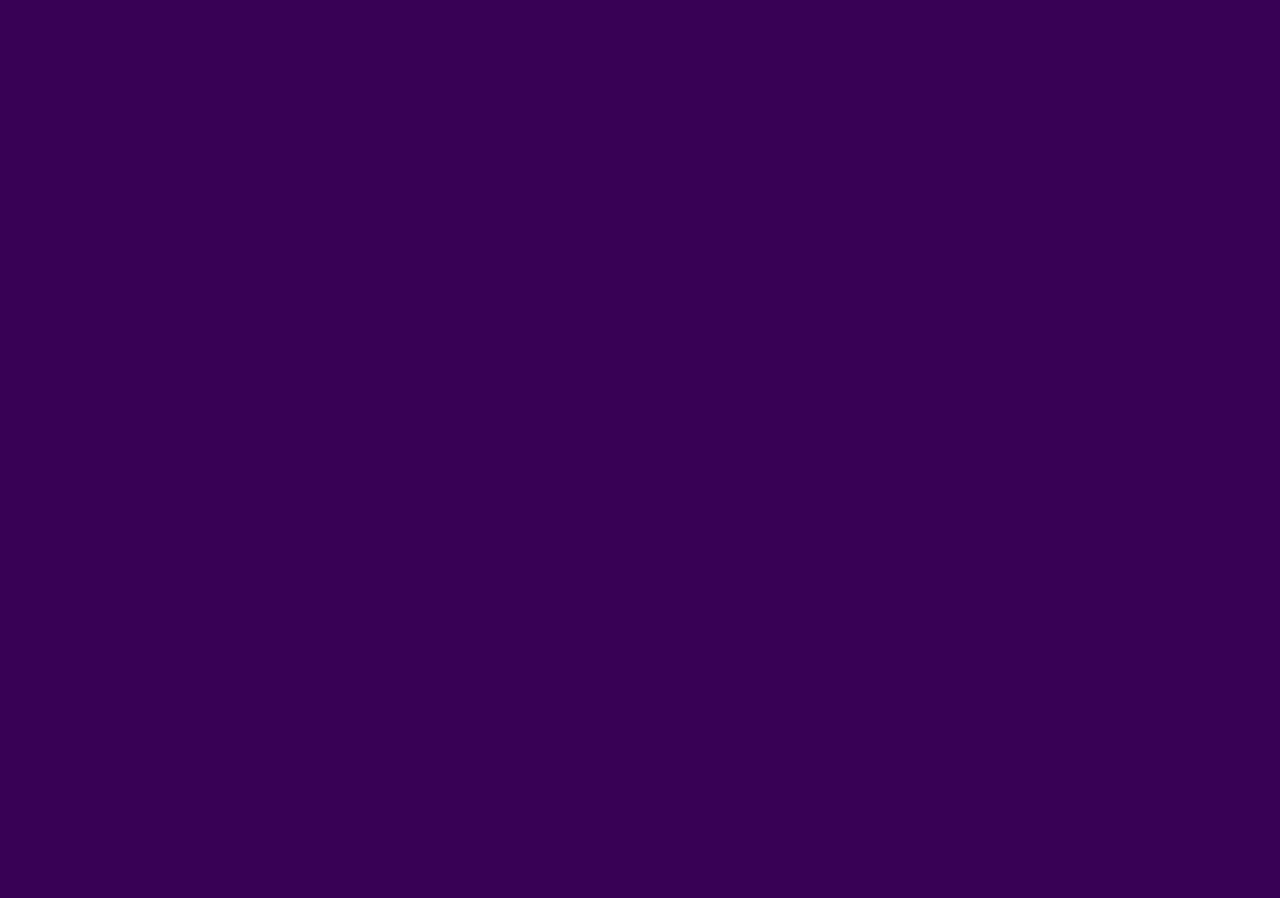
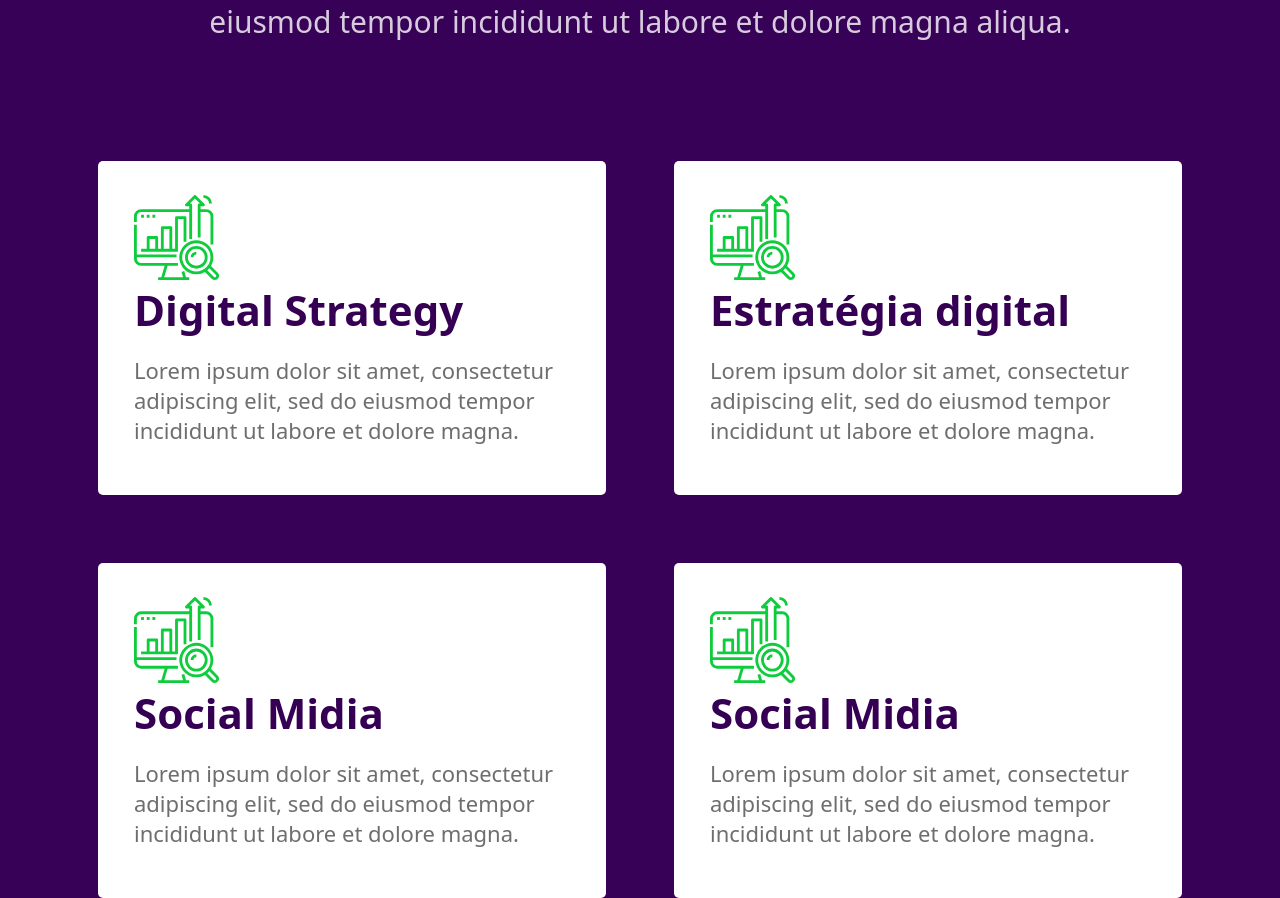
Before and after one commit to boguilhem/landingPageMultiSales, a Next.js app: page / in a window 1280 px wide. Shown: the part 1264-2162 px from the top of the page. Before the commit the page ends 935 px from the top, so only its background shows below. Built offline with nearby package versions, Linux system fonts and the light colour scheme.

Commit message:
feat: adding features component

```diff
--- /dev/null
+++ b/components/features/features.module.scss
@@ -0,0 +1,63 @@
+@import '/styles/mixins/colors.scss';
+@import '/styles/mixins/padding.scss';
+
+.container {
+  @include Padding;
+  display: flex;
+  flex-flow: column;
+  align-items: center;
+  justify-content: center;
+
+  h1 {
+    width: 56rem;
+    text-align: center;
+    font-size: 4rem;
+    font-weight: bold;
+    line-height: 5.125rem;
+    margin-bottom: 2.625rem;
+  }
+
+  p {
+    width: 56rem;
+    text-align: center;
+    font-size: 1.875rem;
+    font-weight: lighter;
+    line-height: 2.625rem;
+    opacity: 0.8;
+    margin-bottom: 4.75rem;
+  }
+}
+
+.features {
+  padding-top: 2.625rem;
+  display: grid;
+  grid-template-columns: repeat(2, 1fr);
+  gap: 4.25rem;
+}
+
+.feature {
+  width: 31.75rem;
+  padding: 2.125rem 2.25rem;
+  background-color: $white-color;
+  border-radius: 5px;
+
+  h1 {
+    font-size: 2.625rem;
+    font-weight: bold;
+    line-height: 3.125rem;
+    color: $purple2-color;
+    width: auto;
+    text-align: left;
+    margin-bottom: 1.25rem;
+  }
+
+  p {
+    font-size: 1.375rem;
+    font-weight: lighter;
+    line-height: 1.875rem;
+    color: $dark-gray-color;
+    width: auto;
+    text-align: left;
+    margin-bottom: 1rem;
+  }
+}
--- /dev/null
+++ b/components/features/index.jsx
@@ -0,0 +1,52 @@
+import Image from 'next/image';
+import styles from './features.module.scss';
+import Icon from '@/public/images/icon.svg';
+
+const Features = () => {
+  return (
+    <div className={styles.container}>
+      <h1>Neste bairro, não há agência melhor. Garantimos.</h1>
+      <p>
+        Lorem ipsum dolor sit amet, consectetur adipiscing elit, sed do eiusmod tempor
+        incididunt ut labore et dolore magna aliqua.
+      </p>
+
+      <div className={styles.features}>
+        <div className={styles.feature}>
+          <Image src={Icon} alt="Icon" />
+          <h1>Digital Strategy</h1>
+          <p>
+            Lorem ipsum dolor sit amet, consectetur adipiscing elit, sed do eiusmod tempor
+            incididunt ut labore et dolore magna.
+          </p>
+        </div>
+        <div className={styles.feature}>
+          <Image src={Icon} alt="Icon" />
+          <h1>Estratégia digital</h1>
+          <p>
+            Lorem ipsum dolor sit amet, consectetur adipiscing elit, sed do eiusmod tempor
+            incididunt ut labore et dolore magna.
+          </p>
+        </div>
+        <div className={styles.feature}>
+          <Image src={Icon} alt="Icon" />
+          <h1>Social Midia</h1>
+          <p>
+            Lorem ipsum dolor sit amet, consectetur adipiscing elit, sed do eiusmod tempor
+            incididunt ut labore et dolore magna.
+          </p>
+        </div>
+        <div className={styles.feature}>
+          <Image src={Icon} alt="Icon" />
+          <h1>Social Midia</h1>
+          <p>
+            Lorem ipsum dolor sit amet, consectetur adipiscing elit, sed do eiusmod tempor
+            incididunt ut labore et dolore magna.
+          </p>
+        </div>
+      </div>
+    </div>
+  );
+};
+
+export default Features;
--- a/components/welcome/index.jsx
+++ b/components/welcome/index.jsx
@@ -1,7 +1,6 @@
 import styles from './welcome.module.scss';
 import Button from '../button';
 import BannerWelcome from '@/public/images/bannerWelcome.svg';
-import FundoWelcome from '@/public/images/fundoWelcome.svg';
 import Image from 'next/image';
 
 const Welcome = () => {
@@ -16,7 +15,7 @@
         <Button title="Aumentar vendas" kind="secondary" />
       </div>
       <div className={styles.image}>
-        <Image src={BannerWelcome} alt="Banner Welcome" />
+        <Image src={BannerWelcome} alt="Banner Welcome" priority />
       </div>
     </div>
   );
--- a/pages/index.jsx
+++ b/pages/index.jsx
@@ -1,16 +1,15 @@
-// import { Inter } from '@next/font/google';
 import Header from '@/components/header';
 import Welcome from '@/components/welcome';
+import Features from '@/components/features';
 import styles from '@/pages/Home.module.scss';
-
-// const inter = Inter({ subsets: ['latin'] });
 
 export default function Home() {
   return (
     <>
-      <div className="container">
+      <div className={styles.container}>
         <Header />
         <Welcome />
+        <Features />
       </div>
     </>
   );
--- a/styles/mixins/colors.scss
+++ b/styles/mixins/colors.scss
@@ -1,4 +1,6 @@
 $purple-color: #380158;
+$purple2-color: #350053;
 $white-color: #ffffff;
 $green-color: #0dc74f;
 $gray-color: #afafaf;
+$dark-gray-color: #4a4a4a;
```
Also changed, not shown: public/images/icon.svg (added).
